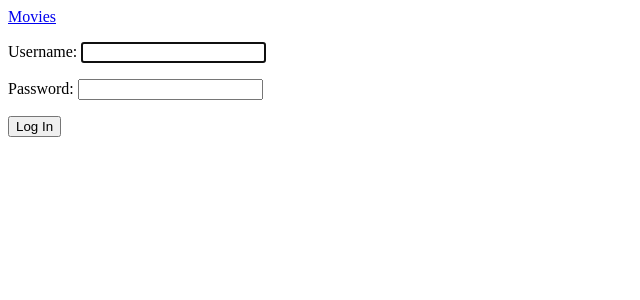
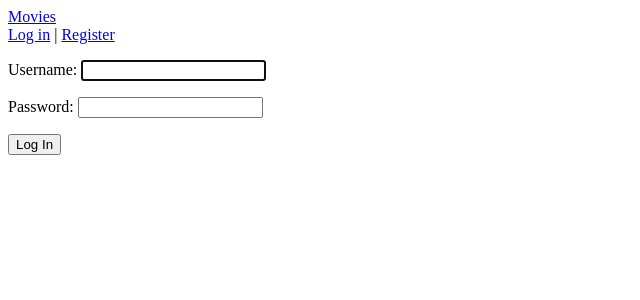
Before and after one commit to Timothy-py/Movie-APP, a Django app: page /user/login in a window 1280 px wide. Shown: the top 300 px of the page, without its empty margins (0-640 px from the left). Run offline with Django 3.2, Linux system fonts and the light colour scheme.

Commit message:
fixed logout redirect path issues

```diff
--- a/movie-app/config/common_settings.py
+++ b/movie-app/config/common_settings.py
@@ -146,6 +146,7 @@ STATIC_URL = '/static/'
 STATIC_ROOT = os.path.join(BASE_DIR, 'static_root')
 
 LOGIN_REDIRECT_URL = '../movies'
+LOGOUT_REDIRECT_URL = '../movies'
 
 AUTH_USER_MODEL = "auth.User"
 
--- a/movie-app/core/templates/core/movie_list.html
+++ b/movie-app/core/templates/core/movie_list.html
@@ -5,6 +5,7 @@ All the Movies
 {% endblock %}
 
 {% block main %}
+
 <ul>
     {% for movie in movie_list %}
         <li>
--- a/movie-app/templates/base.html
+++ b/movie-app/templates/base.html
@@ -13,6 +13,13 @@
     <a href="{% url 'core:MovieList' %}">
         Movies
     </a>
+    <aside>
+    {% if user.is_authenticated %}
+        <a href="{% url 'user:logout' %}">Log out</a>
+    {% else %}
+        <a href="{% url 'user:login' %}">Log in</a> | <a href="{% url 'user:register' %}">Register</a>
+    {% endif %}
+    </aside>
 
     {% block main %}
 
```
